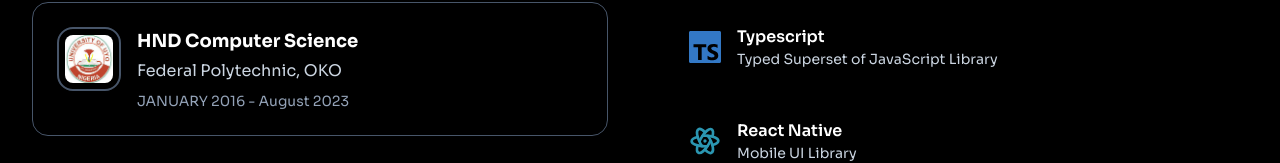
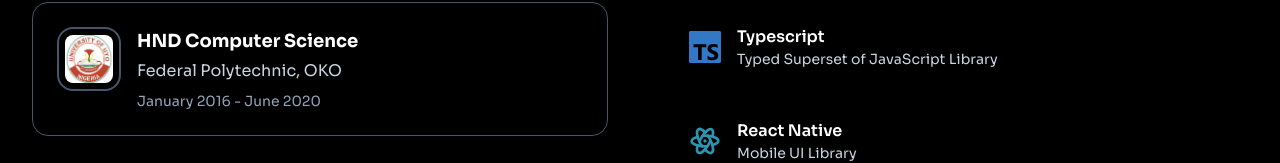
Before and after one commit to devchidy/portfolio, a React (Create React App) app: page /about-me in a window 1280 px wide. Shown: the part 668-831 px from the top of the page. Built offline with nearby package versions, Linux system fonts and the light colour scheme; a web font is replaced by a local one.

Commit message:
Update Hero component: fix education dates and resume link

```diff
--- a/src/components/about/Hero.tsx
+++ b/src/components/about/Hero.tsx
@@ -199,7 +199,7 @@ function Hero() {
                         isDarkMode ? "text-slate-400" : "text-slate-500"
                       }`}
                     >
-                      JANUARY 2016 - August 2023
+                      January 2016 - June 2020
                     </p>
                   </div>
                 </div>
@@ -429,7 +429,7 @@ function Hero() {
                 <motion.a
                   whileHover={{ scale: 1.05 }}
                   whileTap={{ scale: 0.95 }}
-                  href="https://docs.google.com/document/d/1XWX47CVGRfzvwBI0PRL5QIVeXgakfwbxg1QhBlCkw98/edit?tab=t.0"
+                  href="https://docs.google.com/document/d/1iCeOM19P2QmTJO7e3eaSvnkQyBG6TN4FxIrw3_BYpJA/edit?tab=t.0"
                   target="_blank"
                   rel="noopener noreferrer"
                   className="inline-flex items-center justify-center px-6 sm:px-4 py-3 border-2 border-white text-white font-medium rounded-md hover:bg-white hover:text-slate-900 transition-all duration-300"
```
